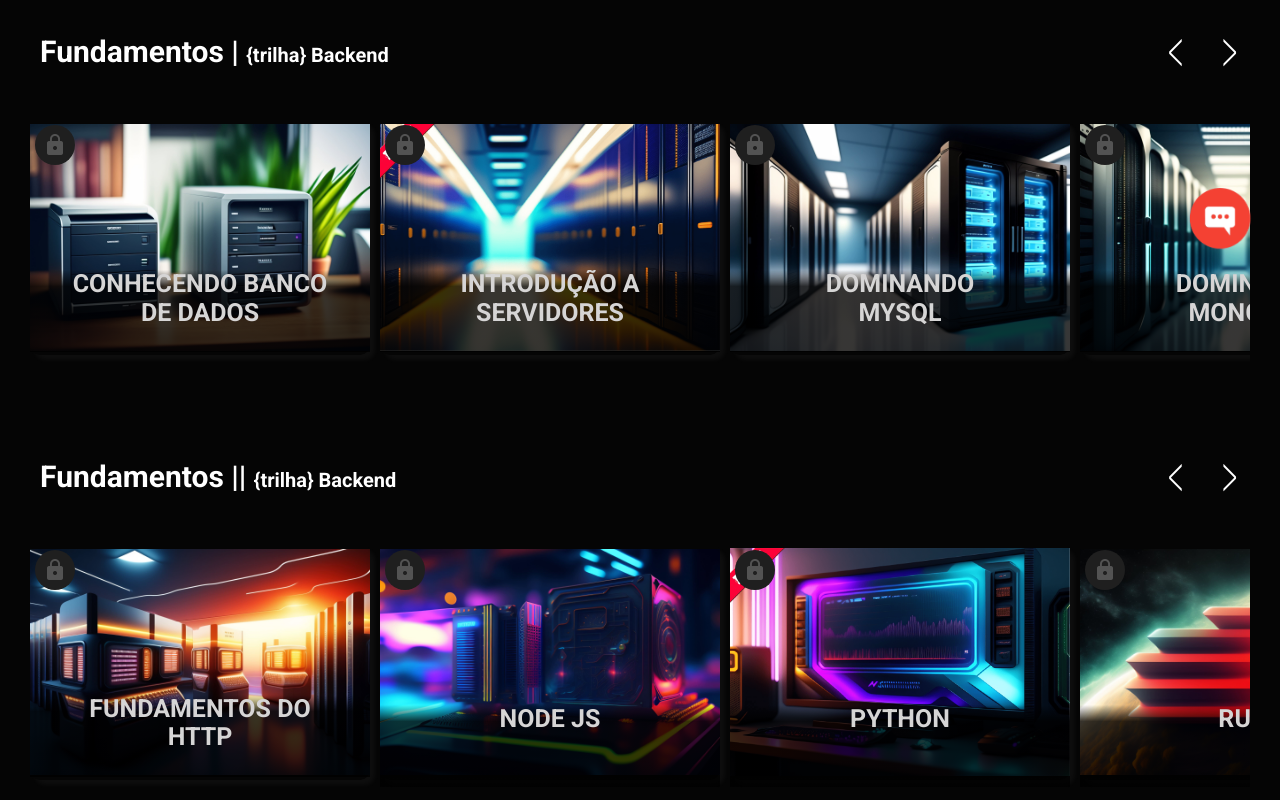
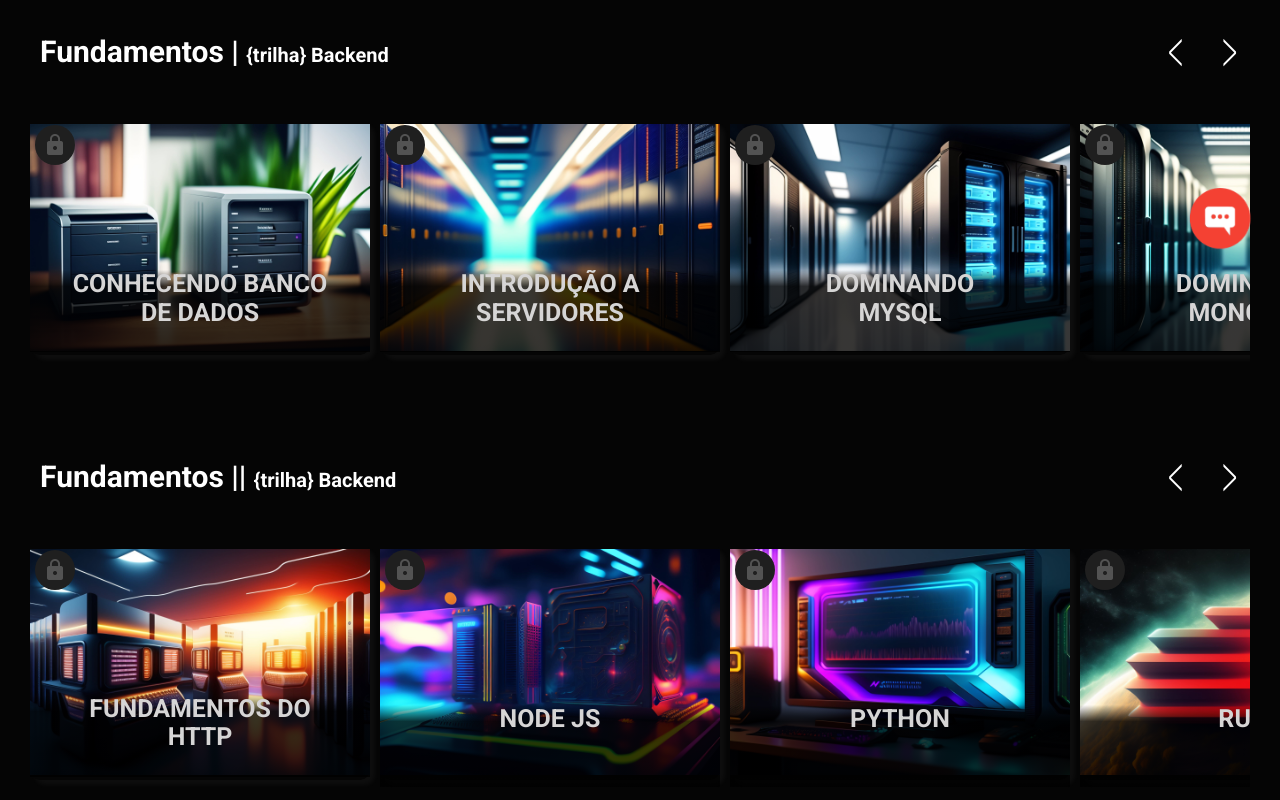
Before and after one commit to Luizh3nr1que/plataforma-cursos, a plain HTML site: page page-back/index.html in a window 1280 px wide. Shown: the part 540-1340 px from the top of the page. Drawn offline with nearby package versions, Linux system fonts and the light colour scheme.

Commit message:
Signed-off-by: luizh3nrique <luizh3nrique00@gmail.com>

```diff
--- a/page-back/index.html
+++ b/page-back/index.html
@@ -136,7 +136,7 @@
 
 
                     <section class="card">
-                        <img src="img/servidor.png">
+                        <img src="img/servidor.jpg">
 
                         <p style="top: 150px; height: 35%;">INTRODUÇÃO A<br>SERVIDORES </p>
 
@@ -221,7 +221,7 @@
 
 
                     <section class="card">
-                        <img src="img/PYTHON.png">
+                        <img src="img/PYTHON.jpg">
 
                         <p style="top: 160px; height: 35%;">PYTHON</p>
 
```
Also changed, not shown: page-front/index.html (+1 -1 lines), page-back/img/PYTHON.jpg (added), page-back/img/PYTHON.png (deleted), page-back/img/servidor.jpg (added), page-back/img/servidor.png (deleted), page-front/img/sass.jpg (added), page-front/img/sass.png (deleted).
